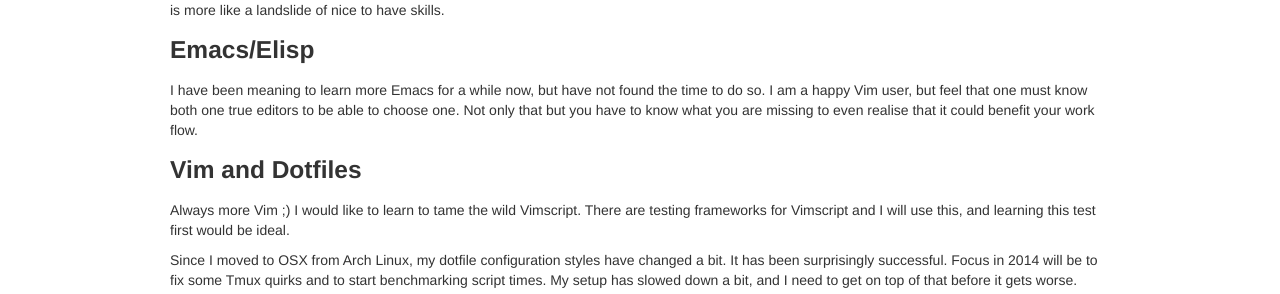
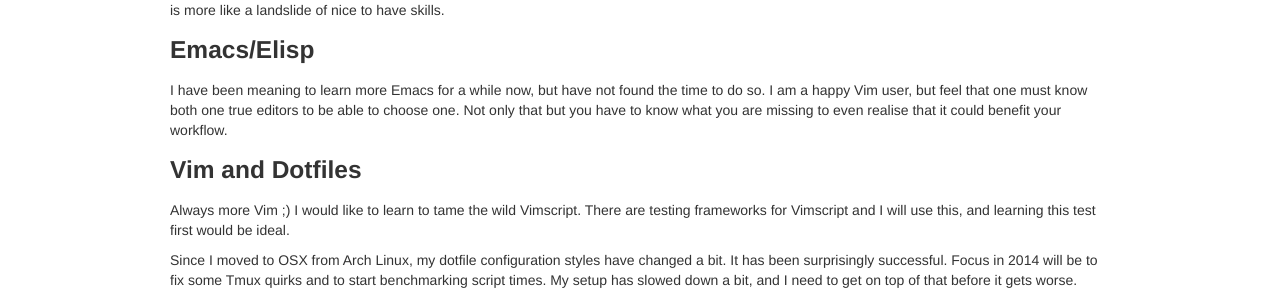
Before and after one commit to emileswarts/emileswarts.github.com, a Jekyll site: the page built from _posts/2014-01-01-A-new-year.md, in a window 1280 px wide and 900 px high. Shown: the part 200-494 px from the top of the window. Built offline with Jekyll 4.4.1, drawn with Linux system fonts in a browser that asks for light colours; nearby versions of some CDN libraries.

Commit message:
Anothe typo

```diff
--- a/_posts/2014-01-01-A-new-year.md
+++ b/_posts/2014-01-01-A-new-year.md
@@ -15,7 +15,7 @@
 ###Emacs/Elisp
   I have been meaning to learn more Emacs for a while now, but have not found the time to do so.
   I am a happy Vim user, but feel that one must know both one true editors to be able to choose one.
-  Not only that but you have to know what you are missing to even realise that it could benefit your work flow.
+  Not only that but you have to know what you are missing to even realise that it could benefit your workflow.
 
 ###Vim and Dotfiles
   Always more Vim ;)
```
